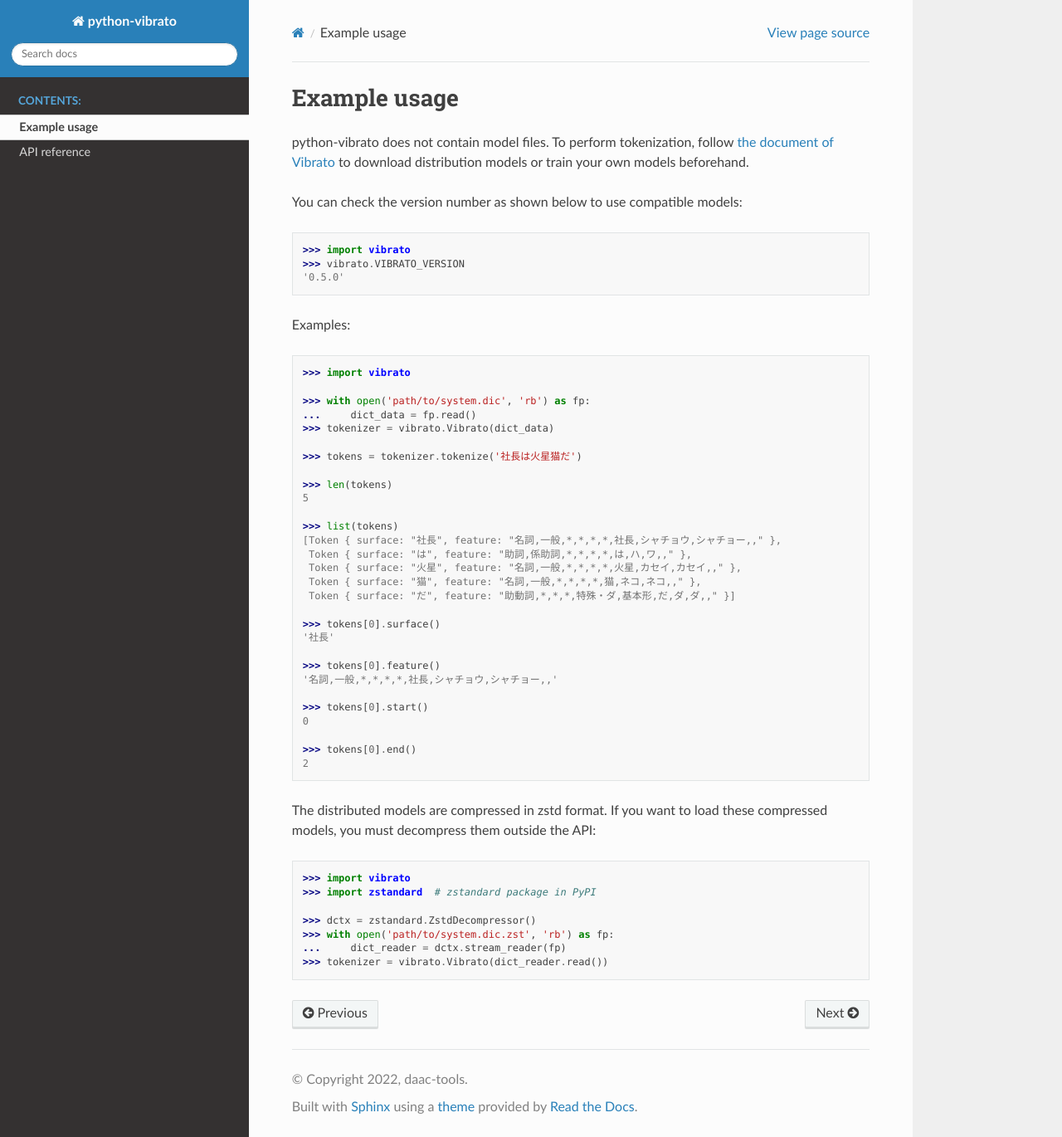
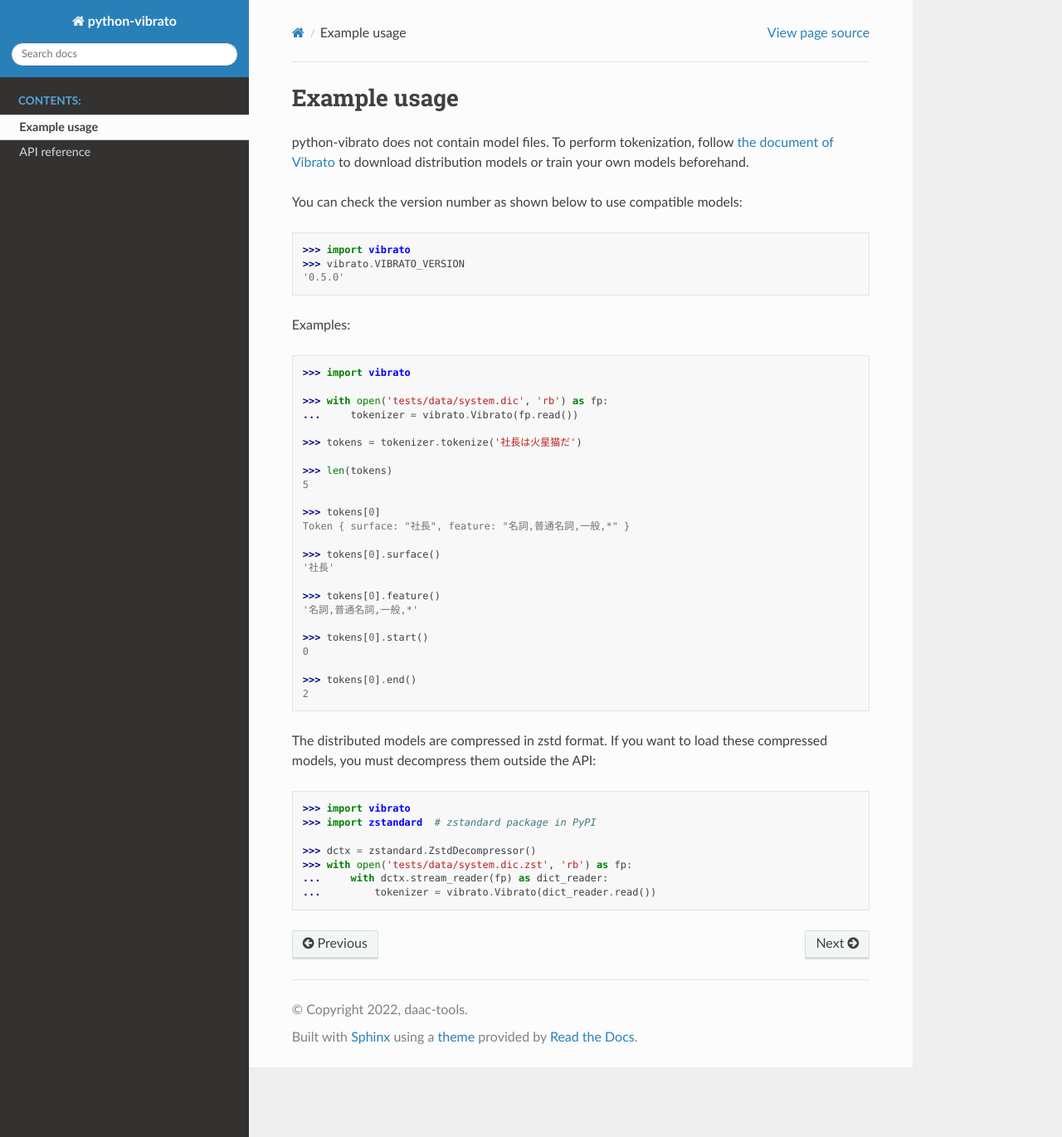
Before and after one commit to daac-tools/python-vibrato, a Sphinx documentation site: the page built from docs/source/examples.rst, in a window 1280 px wide and 1370 px high. Shown: the whole window at 83% size. Built offline with Sphinx 7.4.7 and the Read the Docs theme 2.0.0, drawn with Linux system fonts in a browser that asks for light colours.

Commit message:
Test examples using doctest (#10)

```diff
--- a/docs/source/examples.rst
+++ b/docs/source/examples.rst
@@ -19,27 +19,22 @@
 
    >>> import vibrato
 
-   >>> with open('path/to/system.dic', 'rb') as fp:
-   ...     dict_data = fp.read()
-   >>> tokenizer = vibrato.Vibrato(dict_data)
+   >>> with open('tests/data/system.dic', 'rb') as fp:
+   ...     tokenizer = vibrato.Vibrato(fp.read())
 
    >>> tokens = tokenizer.tokenize('社長は火星猫だ')
 
    >>> len(tokens)
    5
 
-   >>> list(tokens)
-   [Token { surface: "社長", feature: "名詞,一般,*,*,*,*,社長,シャチョウ,シャチョー,," },
-    Token { surface: "は", feature: "助詞,係助詞,*,*,*,*,は,ハ,ワ,," },
-    Token { surface: "火星", feature: "名詞,一般,*,*,*,*,火星,カセイ,カセイ,," },
-    Token { surface: "猫", feature: "名詞,一般,*,*,*,*,猫,ネコ,ネコ,," },
-    Token { surface: "だ", feature: "助動詞,*,*,*,特殊・ダ,基本形,だ,ダ,ダ,," }]
+   >>> tokens[0]
+   Token { surface: "社長", feature: "名詞,普通名詞,一般,*" }
 
    >>> tokens[0].surface()
    '社長'
 
    >>> tokens[0].feature()
-   '名詞,一般,*,*,*,*,社長,シャチョウ,シャチョー,,'
+   '名詞,普通名詞,一般,*'
 
    >>> tokens[0].start()
    0
@@ -56,6 +51,6 @@
    >>> import zstandard  # zstandard package in PyPI
 
    >>> dctx = zstandard.ZstdDecompressor()
-   >>> with open('path/to/system.dic.zst', 'rb') as fp:
-   ...     dict_reader = dctx.stream_reader(fp)
-   >>> tokenizer = vibrato.Vibrato(dict_reader.read())
+   >>> with open('tests/data/system.dic.zst', 'rb') as fp:
+   ...     with dctx.stream_reader(fp) as dict_reader:
+   ...         tokenizer = vibrato.Vibrato(dict_reader.read())
```
Also changed, not shown: README.md (+27 -38 lines), 2 other files.
